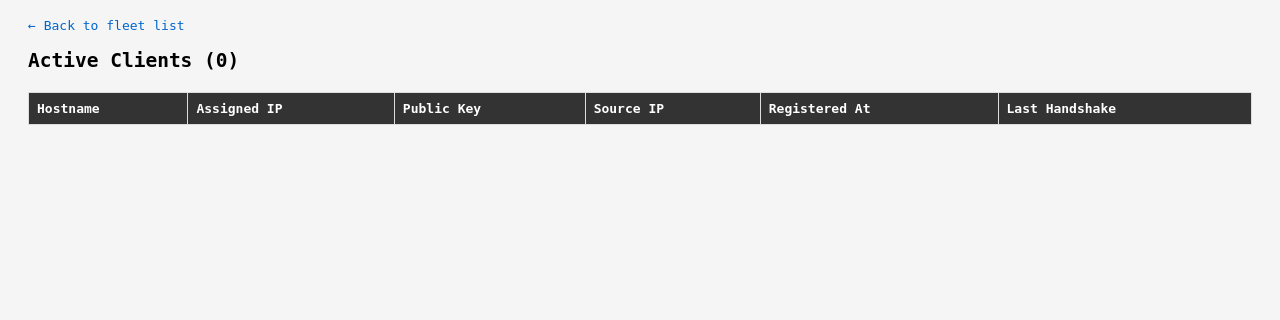
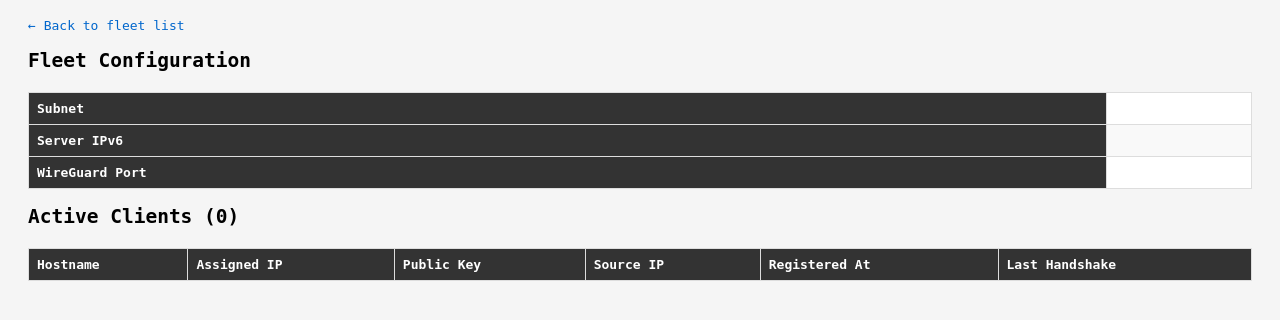
Before and after one commit to ubergeek42/wg-fleet, a FastAPI app: template templates/fleet.html in a window 1280 px wide. Shown: the part 75-395 px from the top of the page. Run offline with FastAPI, Linux system fonts and the light colour scheme; the template is opened without the code that fills it, so the values that code supplies are empty; parts of the project's set-up code (start-up, migrations or seed data) failed here and were passed over.

Commit message:
show fleet configuration on web interface

```diff
--- a/templates/fleet.html
+++ b/templates/fleet.html
@@ -47,6 +47,22 @@
     <h1>Fleet: {{ fleet_name }}</h1>
     <a href="/">← Back to fleet list</a>
 
+    <h2>Fleet Configuration</h2>
+    <table>
+        <tr>
+            <th>Subnet</th>
+            <td>{{ fleet_config.subnet }}</td>
+        </tr>
+        <tr>
+            <th>Server IPv6</th>
+            <td>{{ fleet_config.ip6 }}</td>
+        </tr>
+        <tr>
+            <th>WireGuard Port</th>
+            <td>{{ fleet_config.port }}</td>
+        </tr>
+    </table>
+
     <h2>Active Clients ({{ clients|length }})</h2>
     <table>
         <thead>
```
